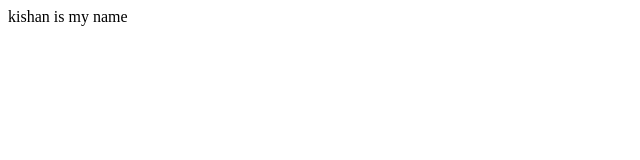
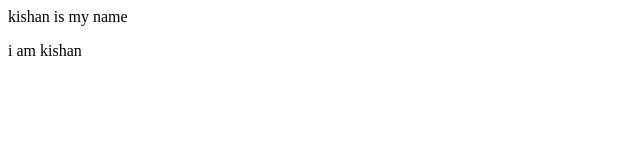
Before and after one commit to Kishan789dev/local, a plain HTML site: page index.html in a window 1280 px wide. Shown: the full height of the page, 0-640 px from the left. Drawn offline with Linux system fonts and the light colour scheme.

Commit message:
changes in feature1

```diff
--- a/index.html
+++ b/index.html
@@ -1,3 +1,6 @@
 <p>
   kishan is my name
 </p>
+<p>
+    i am kishan
+  </p>
```
